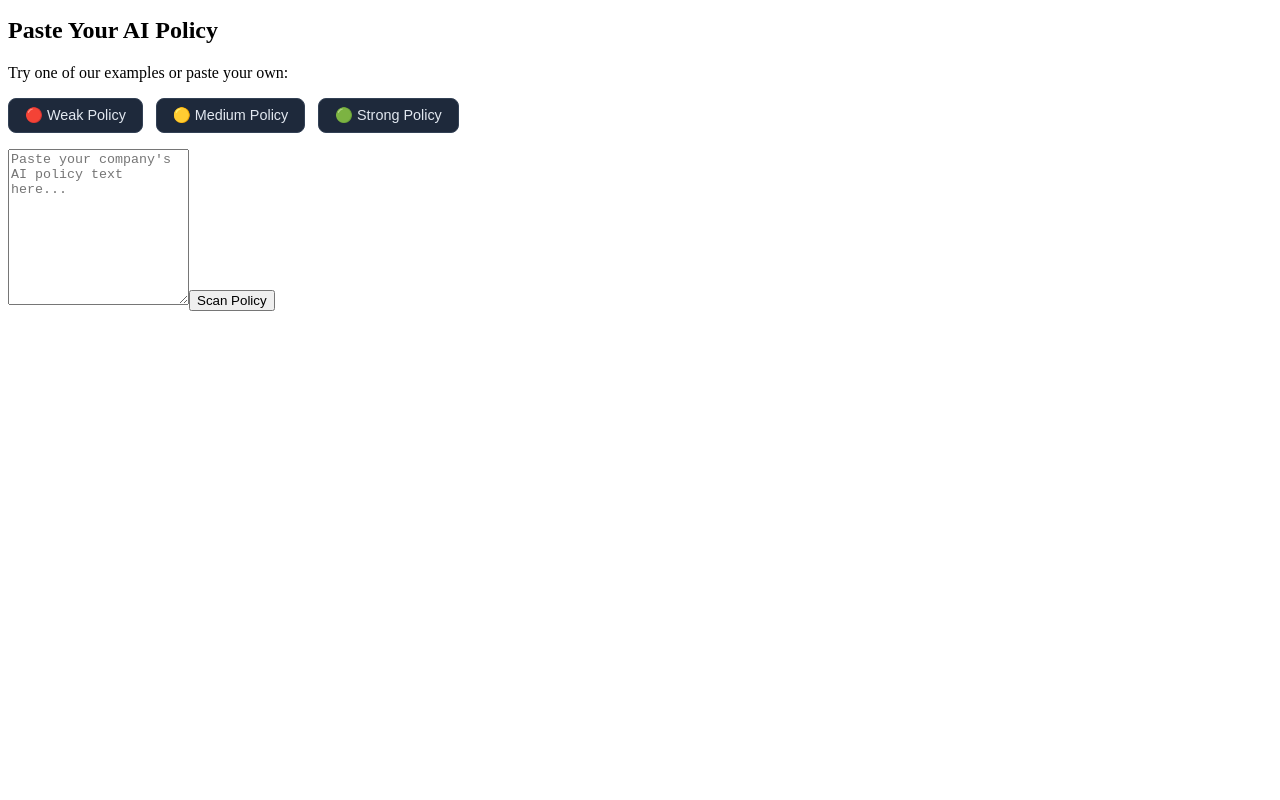
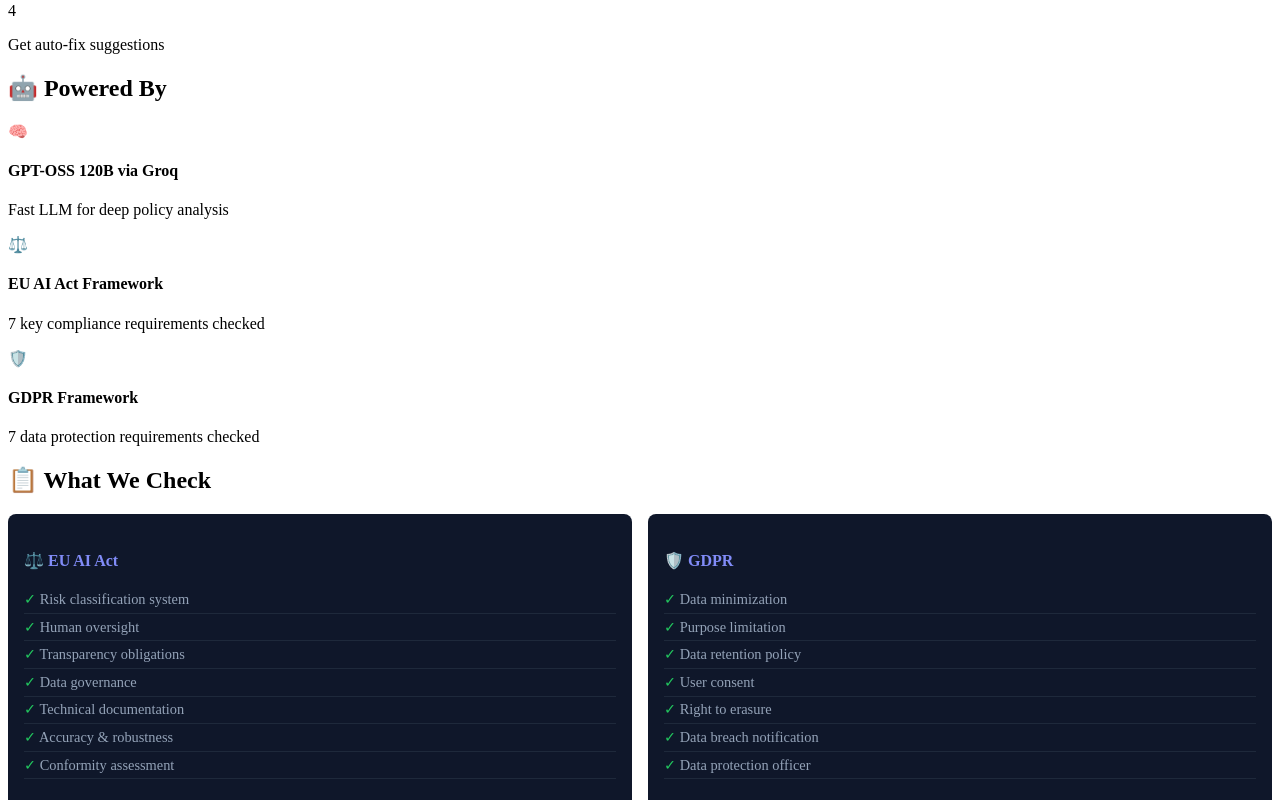
Before and after one commit to monesh-2007/Yuvasri-s-project, a React (Create React App) app in the folder ai-policy-scanner/frontend/: page / in a window 1280 px wide. Shown: the part 460-1260 px from the top of the page. Before the commit the page ends 800 px from the top, so only its background shows below. Built offline with nearby package versions, Linux system fonts and the light colour scheme.

Commit message:
Improve UI with checks, model info, examples

```diff
--- a/ai-policy-scanner/frontend/src/components/PolicyInput.jsx
+++ b/ai-policy-scanner/frontend/src/components/PolicyInput.jsx
@@ -37,7 +37,7 @@ function PolicyInput({ setReport, setLoading }) {
     <div>
       {/* How it works */}
       <div className="card">
-        <h2>How It Works</h2>
+        <h2>⚡ How It Works</h2>
         <div className="steps">
           <div className="step">
             <div className="step-number">1</div>
@@ -61,15 +61,15 @@ function PolicyInput({ setReport, setLoading }) {
         </div>
       </div>
 
-      {/* Model info */}
-      <div className="card model-info">
-        <h2>Powered By</h2>
+      {/* Powered by */}
+      <div className="card">
+        <h2>🤖 Powered By</h2>
         <div className="model-grid">
           <div className="model-item">
-            <span className="model-icon">🤖</span>
+            <span className="model-icon">🧠</span>
             <div>
               <h4>GPT-OSS 120B via Groq</h4>
-              <p>Large language model for policy analysis</p>
+              <p>Fast LLM for deep policy analysis</p>
             </div>
           </div>
           <div className="model-item">
@@ -83,16 +83,47 @@ function PolicyInput({ setReport, setLoading }) {
             <span className="model-icon">🛡️</span>
             <div>
               <h4>GDPR Framework</h4>
-              <p>7 key data protection requirements checked</p>
+              <p>7 data protection requirements checked</p>
             </div>
           </div>
         </div>
       </div>
 
-      {/* Policy input */}
+      {/* What we check */}
+      <div className="card">
+        <h2>📋 What We Check</h2>
+        <div className="checks-grid">
+          <div className="check-section">
+            <h4>⚖️ EU AI Act</h4>
+            <ul>
+              <li>Risk classification system</li>
+              <li>Human oversight</li>
+              <li>Transparency obligations</li>
+              <li>Data governance</li>
+              <li>Technical documentation</li>
+              <li>Accuracy & robustness</li>
+              <li>Conformity assessment</li>
+            </ul>
+          </div>
+          <div className="check-section">
+            <h4>🛡️ GDPR</h4>
+            <ul>
+              <li>Data minimization</li>
+              <li>Purpose limitation</li>
+              <li>Data retention policy</li>
+              <li>User consent</li>
+              <li>Right to erasure</li>
+              <li>Data breach notification</li>
+              <li>Data protection officer</li>
+            </ul>
+          </div>
+        </div>
+      </div>
+
+      {/* Paste policy */}
       <div className="card">
         <h2>Paste Your AI Policy</h2>
-        <p className="subtitle">Try one of our examples or paste your own:</p>
+        <p className="subtitle">Try one of our examples or paste your own policy:</p>
         <div className="example-buttons">
           {EXAMPLE_POLICIES.map((ex, i) => (
             <button
--- a/ai-policy-scanner/frontend/src/index.css
+++ b/ai-policy-scanner/frontend/src/index.css
@@ -1,94 +1,34 @@
-.steps {
-  display: flex;
-  align-items: center;
-  justify-content: space-between;
-  flex-wrap: wrap;
-  gap: 0.5rem;
+.checks-grid {
+  display: grid;
+  grid-template-columns: 1fr 1fr;
+  gap: 1rem;
   margin-top: 1rem;
 }
 
-.step {
-  text-align: center;
-  flex: 1;
-  min-width: 100px;
-}
-
-.step-number {
-  width: 40px;
-  height: 40px;
-  border-radius: 50%;
-  background: #6366f1;
-  color: white;
-  display: flex;
-  align-items: center;
-  justify-content: center;
-  font-weight: bold;
-  margin: 0 auto 0.5rem;
-}
-
-.step p {
-  font-size: 0.85rem;
-  color: #94a3b8;
-}
-
-.step-arrow {
-  color: #6366f1;
-  font-size: 1.5rem;
-  font-weight: bold;
-}
-
-.model-info h2 {
-  margin-bottom: 1rem;
-}
-
-.model-grid {
-  display: grid;
-  grid-template-columns: repeat(3, 1fr);
-  gap: 1rem;
-}
-
-.model-item {
-  display: flex;
-  align-items: flex-start;
-  gap: 0.8rem;
+.check-section {
   background: #0f172a;
   padding: 1rem;
   border-radius: 8px;
 }
 
-.model-icon {
-  font-size: 1.5rem;
+.check-section h4 {
+  color: #818cf8;
+  margin-bottom: 0.8rem;
 }
 
-.model-item h4 {
-  color: #e2e8f0;
-  margin-bottom: 0.3rem;
-  font-size: 0.9rem;
+.check-section ul {
+  list-style: none;
+  padding: 0;
 }
 
-.model-item p {
+.check-section ul li {
   color: #94a3b8;
-  font-size: 0.8rem;
+  padding: 0.3rem 0;
+  font-size: 0.9rem;
+  border-bottom: 1px solid #1e293b;
 }
 
-.example-buttons {
-  display: flex;
-  gap: 0.8rem;
-  margin-bottom: 1rem;
-  flex-wrap: wrap;
+.check-section ul li::before {
+  content: "✓ ";
+  color: #22c55e;
 }
-
-.example-btn {
-  background: #1e293b;
-  border: 1px solid #334155;
-  color: #e2e8f0;
-  padding: 0.5rem 1rem;
-  border-radius: 8px;
-  cursor: pointer;
-  font-size: 0.9rem;
-}
-
-.example-btn:hover {
-  border-color: #6366f1;
-  color: #818cf8;
-}
```
